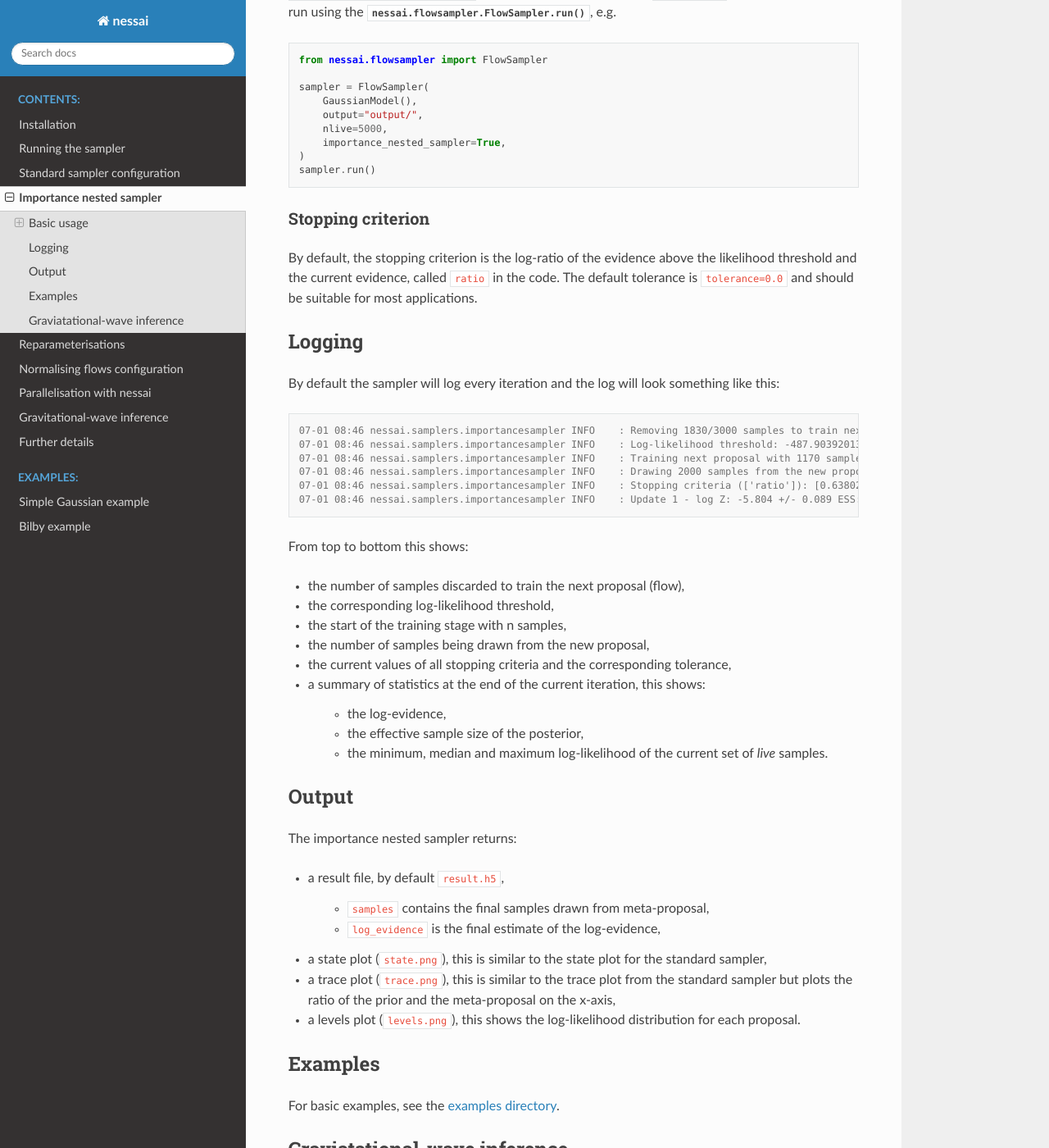
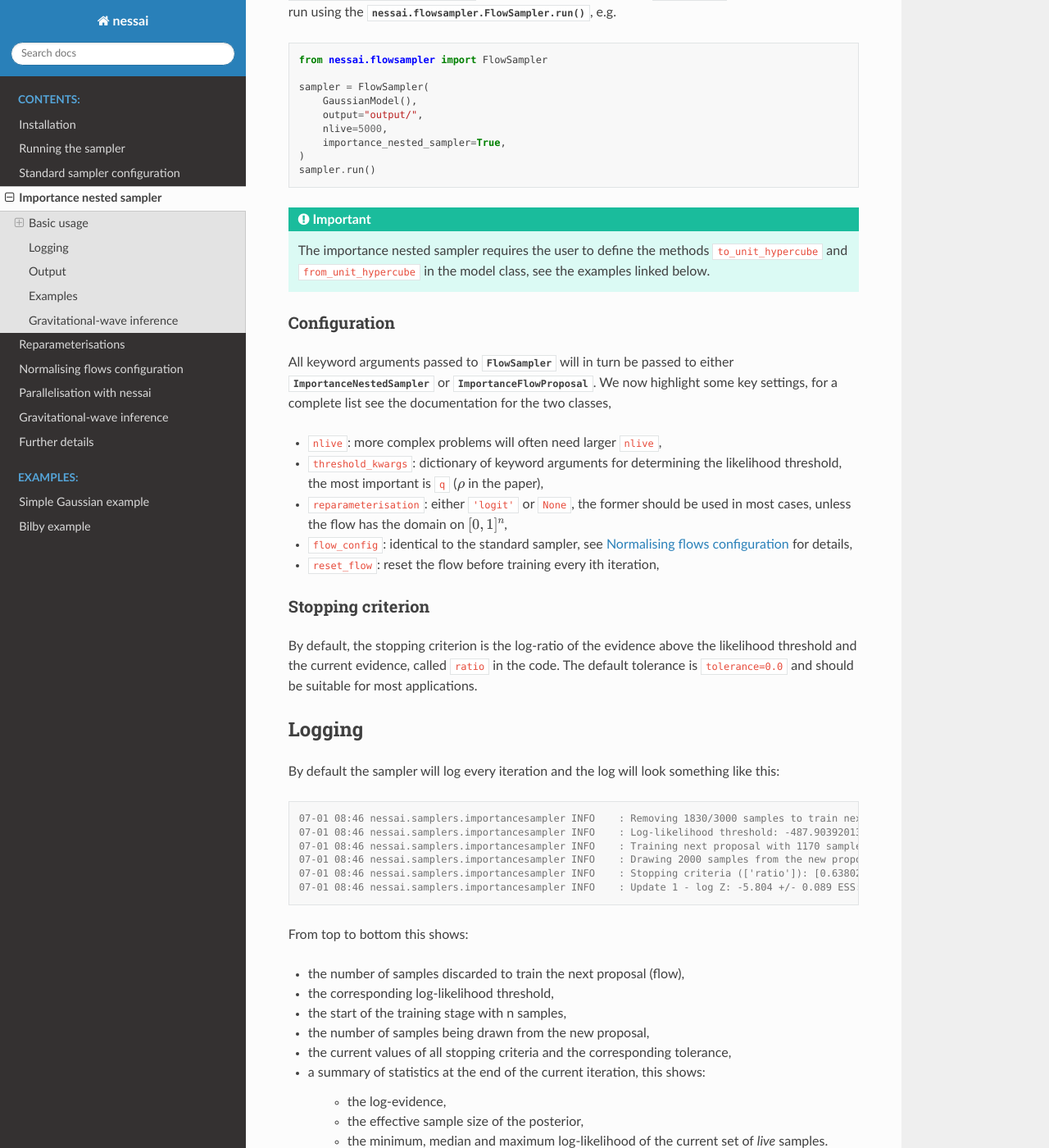
Before and after one commit to mj-will/nessai, a Sphinx documentation site: the page built from docs/importance-nested-sampling.rst, in a window 1280 px wide and 1400 px high, scrolled down 510 px. Shown: the whole window at 82% size. Built offline with Sphinx 7.4.7 and the Read the Docs theme 2.0.0, drawn with Linux system fonts in a browser that asks for light colours; pages that are not in the unit, such as notebooks, are missing from menus; some of the changed text lies outside the part shown.

Commit message:
docs: add basic configuration docs for INS

```diff
--- a/docs/importance-nested-sampling.rst
+++ b/docs/importance-nested-sampling.rst
@@ -27,6 +27,25 @@ The sampler is then run using the :py:meth:`nessai.flowsampler.FlowSampler.run`,
         importance_nested_sampler=True,
     )
     sampler.run()
+
+
+.. important::
+    The importance nested sampler requires the user to define the methods :code:`to_unit_hypercube` and :code:`from_unit_hypercube` in the model class,
+    see the examples linked below.
+
+
+Configuration
+-------------
+
+All keyword arguments passed to  :py:class:`~nessai.flowsampler.FlowSampler` will in turn be passed to either
+:py:class:`~nessai.samplers.importancesampler.ImportanceNestedSampler` or :py:class:`~nessai.proposal.importance.ImportanceFlowProposal`.
+We now highlight some key settings, for a complete list see the documentation for the two classes,
+
+* :code:`nlive`: more complex problems will often need larger :code:`nlive`,
+* :code:`threshold_kwargs`: dictionary of keyword arguments for determining the likelihood threshold, the most important is :code:`q` (:math:`\rho` in the paper),
+* :code:`reparameterisation`: either :code:`'logit'` or :code:`None`, the former should be used in most cases, unless the flow has the domain on :math:`[0, 1]^n`,
+* :code:`flow_config`: identical to the standard sampler, see :ref:`normalising flows configuration` for details,
+* :code:`reset_flow`: reset the flow before training every ith iteration,
 
 
 Stopping criterion
@@ -84,7 +103,7 @@ Examples
 For basic examples, see the `examples directory <https://github.com/mj-will/nessai/tree/inessai-docs/examples/importance_nested_sampler>`_.
 
 
-Graviatational-wave inference
+Gravitational-wave inference
 =============================
 
 The importance nested sampler is not currently supported in :code:`bilby` but will be in a future release.
```
